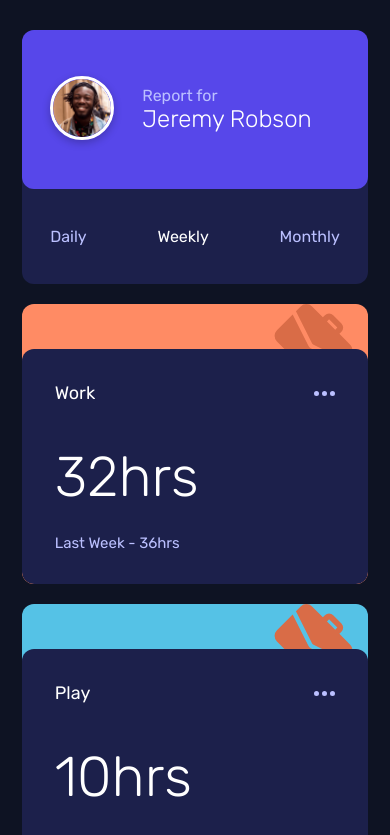
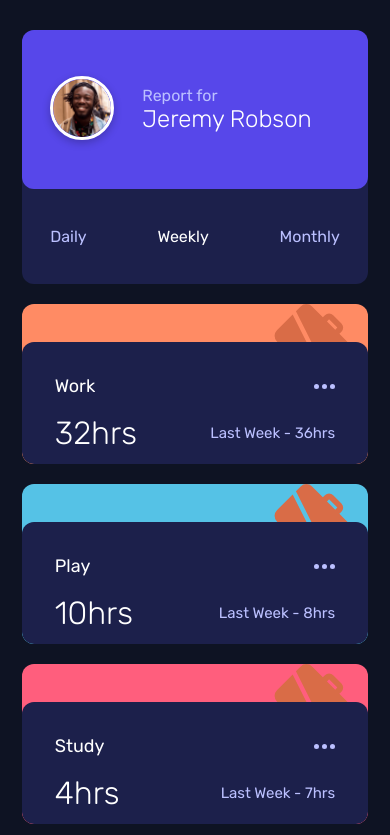
Before and after one commit to KingJosephI/time-tracking-dashboard, a React (Create React App) app: page / in a window 390 px wide. Shown: the top 835 px of the page. Built offline with nearby package versions, Linux system fonts and the light colour scheme.

Commit message:
feat: add card responsive styles

```diff
--- a/src/App.scss
+++ b/src/App.scss
@@ -8,4 +8,5 @@
  background-color: #0E1323;
  color: #fff;
  font-family: 'Rubik', sans-serif;
+//  padding: 20px;
 }
--- a/src/components/Card/Card.jsx
+++ b/src/components/Card/Card.jsx
@@ -29,10 +29,12 @@ const Card = ({
             <img src={ellipsisIcon} alt="Ellipsis" />
           </div>
         </div>
-        <h2 className="card__current-hours">{currentHours}hrs</h2>
-        <div>
-          <strong className="card__periodicity">Last {periodicity} - </strong>
-          <strong className="card__previous-hours">{previousHours}hrs</strong>
+        <div className="card__details">
+          <h2 className="card__current-hours">{currentHours}hrs</h2>
+          <div>
+            <strong className="card__periodicity">Last {periodicity} - </strong>
+            <strong className="card__previous-hours">{previousHours}hrs</strong>
+          </div>
         </div>
       </div>
     </div>
--- a/src/components/Card/Card.scss
+++ b/src/components/Card/Card.scss
@@ -1,5 +1,3 @@
-
-
 .card {
   min-width: 255px;
   height: 280px;
@@ -40,6 +38,7 @@
     font-weight: 100;
     padding-top: 40px;
     padding-bottom: 24px;
+    color: #fff;
   }
 
   &__description div:last-child {
@@ -51,3 +50,29 @@
     }
   }
 }
+
+@media screen and (max-width: 765px) {
+  .card {
+
+    max-height: 160px;
+    padding-top: 70px;
+
+    &__description{
+      min-height:  122px;
+    }
+
+    &__details {
+      display: flex;
+      justify-content: space-between;
+      align-items: center;
+      padding-top: 17px;
+    }
+
+    &__current-hours{
+      font-size: 32px;
+      padding-top: 0;
+      padding-bottom: 0;
+    }
+  }
+
+}
```
